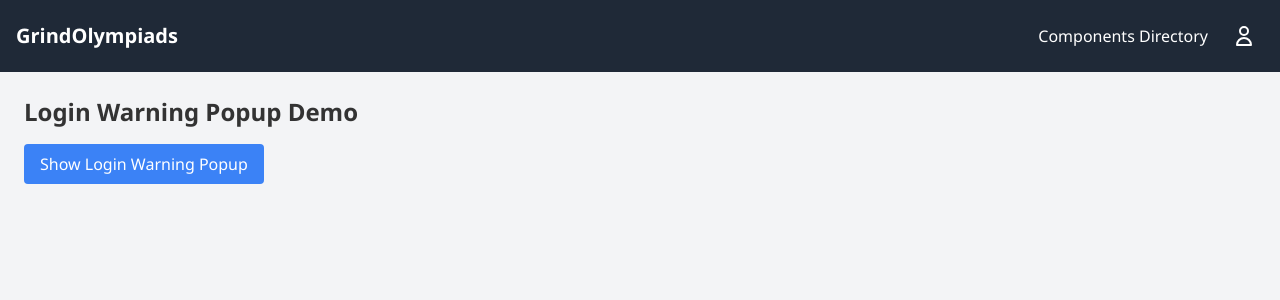
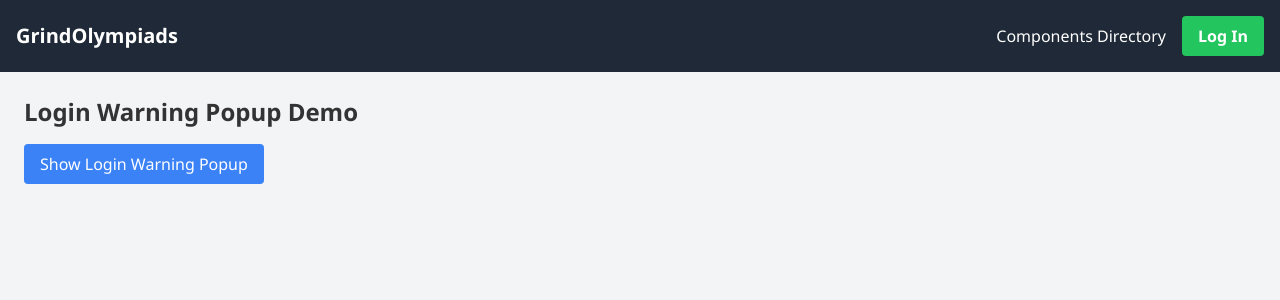
Before and after one commit to johnclyde/crazyclaudecontraptions, a React (Create React App) app in the folder helloworld/: page /labs/login-warning-popup in a window 1280 px wide. Shown: the top 300 px of the page. Built offline with nearby package versions, Linux system fonts and the light colour scheme; no server answers.

Commit message:
Update the Header to use the green button? (#131)

```diff
--- a/helloworld/src/components/Header.tsx
+++ b/helloworld/src/components/Header.tsx
@@ -60,7 +60,7 @@ const Header: React.FC<HeaderProps> = ({
 
   return (
     <header
-      className={`${headerBackgroundColor} text-white p-4 sticky top-0 z-50`}
+      className={`${headerBackgroundColor} text-white p-4 sticky top-0 z-50 w-full`}
     >
       <div className="container mx-auto flex justify-between items-center">
         <Link to="/" className="text-xl font-bold">
@@ -72,7 +72,8 @@ const Header: React.FC<HeaderProps> = ({
               Components Directory
             </Link>
           )}
-          {isLoggedIn && (
+          {isLoggedIn ? (
+            <>
               <NotificationBell
                 ref={notificationRef}
                 notifications={notifications}
@@ -81,7 +82,6 @@ const Header: React.FC<HeaderProps> = ({
                 setShowNotifications={setShowNotifications}
                 markNotificationAsRead={markNotificationAsRead}
               />
-          )}
               <UserMenu
                 ref={userMenuRef}
                 user={user}
@@ -93,6 +93,15 @@ const Header: React.FC<HeaderProps> = ({
                 isAdminMode={isAdminMode}
                 toggleAdminMode={toggleAdminMode}
               />
+            </>
+          ) : (
+            <button
+              onClick={login}
+              className="bg-green-500 hover:bg-green-600 text-white font-bold py-2 px-4 rounded"
+            >
+              Log In
+            </button>
+          )}
         </div>
       </div>
     </header>
```
Also changed, not shown: 1 other file (tests, documents, lock files or other folders). Lines whose indentation alone changed are shown as unchanged.
